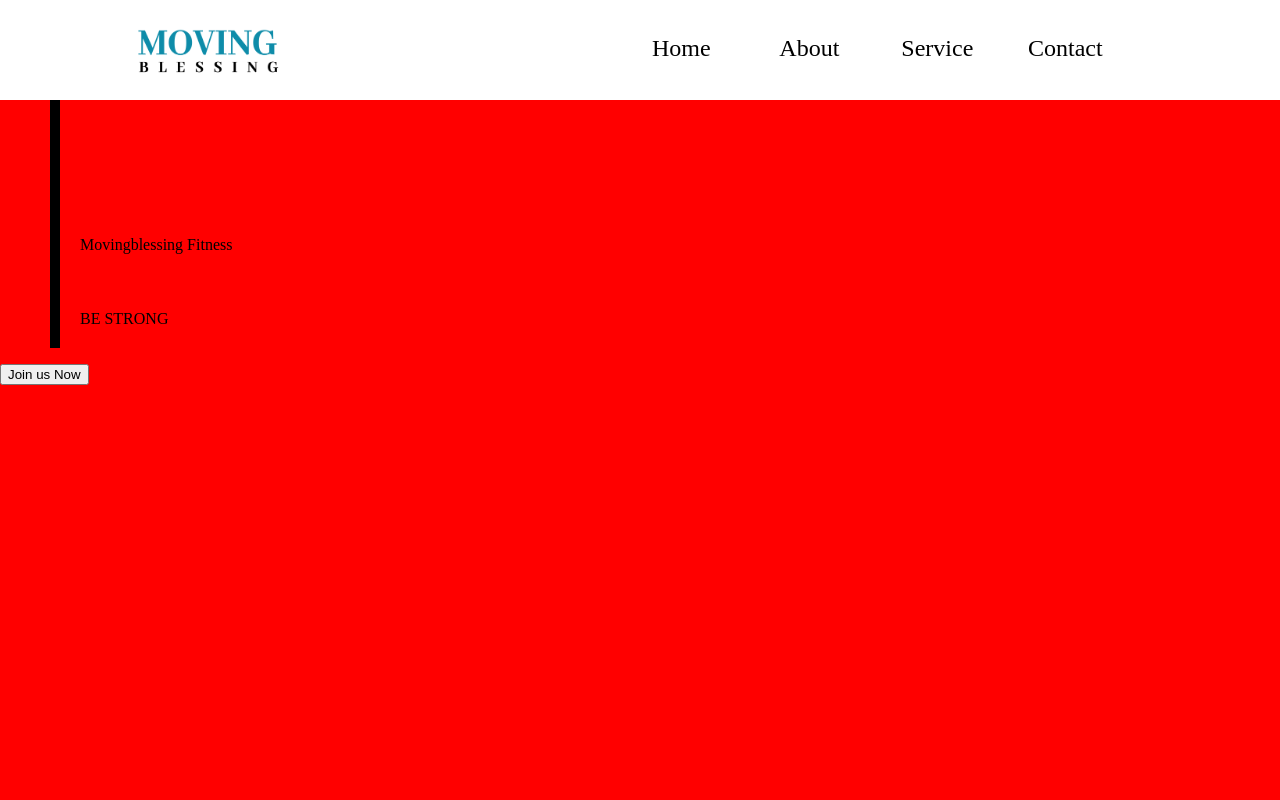
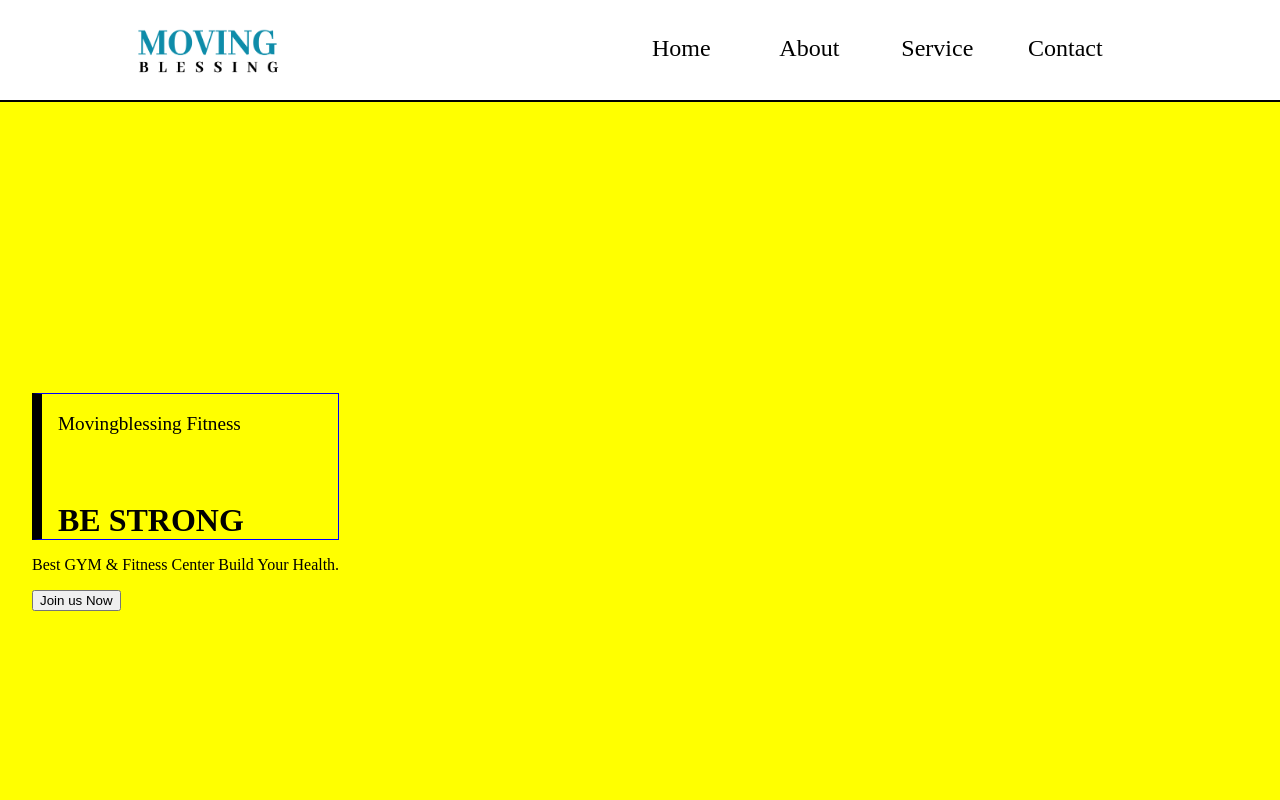
Before and after one commit to slavo3dev/practice-page, a plain HTML site: page index.html in a window 1280 px wide. Shown: the top 800 px of the page. Drawn offline with Linux system fonts and the light colour scheme.

Commit message:
adding new changes

```diff
--- a/index.html
+++ b/index.html
@@ -26,11 +26,14 @@
      </nav>
      <main>
         <div class="hero">
+            <div class="hero-info-container">
             <div class="hero-info-box">
-               <p>Movingblessing Fitness</p>
-                <p>BE STRONG</p>
+                <p class="hero-title-one">Movingblessing Fitness</p>
+                <p class="hero-title">BE STRONG</p>
             </div>
-            <button>Join us Now</button>
+             <p>Best GYM & Fitness Center Build Your Health.</p>
+             <button>Join us Now</button>
+            </div>
         </div>
         <div>
             <img />
--- a/style.css
+++ b/style.css
@@ -16,6 +16,7 @@ nav {
     margin: 0;
     display: flex;
     flex-direction: row;
+    border-bottom: 2px solid black;
 }
 
 .nav-logo {
@@ -70,17 +71,37 @@ nav {
 /* HERO STYLES */
 
 .hero {
-    background-color: red;
+    background-color: yellow;
     width: 100%;
     height: 100vh;
+    display: flex;
+    align-items: center;
+}
+
+.hero-info-container {
+    margin-left: 2rem;
 }
 
 .hero-info-box {
-    padding-top: 100px;
+    display: flex;
+    flex-direction: column;
+    justify-content: space-between;
+    border: 1px solid blue;
     border-left: 10px solid black;
-    margin-left: 50px;
 }
 
 .hero-info-box p {
-    padding: 20px;
+    padding-left: 1rem;
 }
+
+.hero-title-one {
+    font-size: 1.2rem;
+}
+
+.hero-title {
+    margin-top: 3rem;
+    margin-bottom: 0;
+    font-size: 2rem;
+    font-style: bold;
+    font-weight: 800;
+}
```
